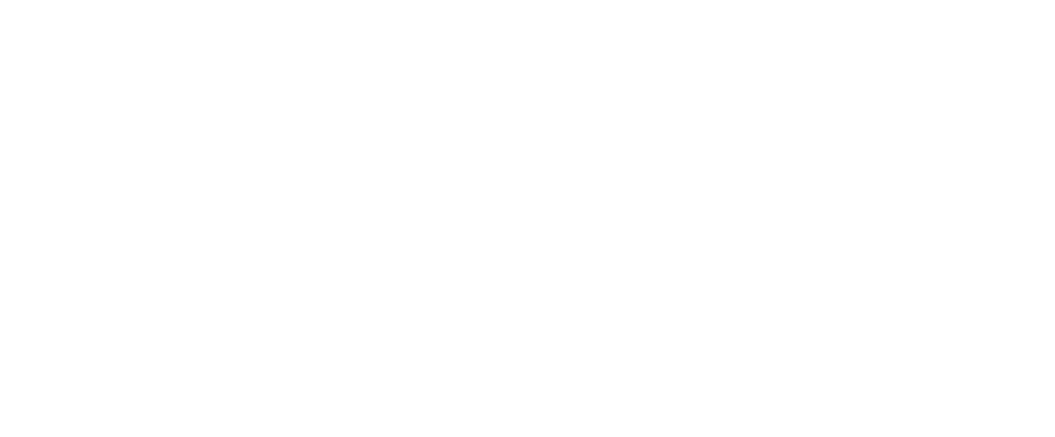
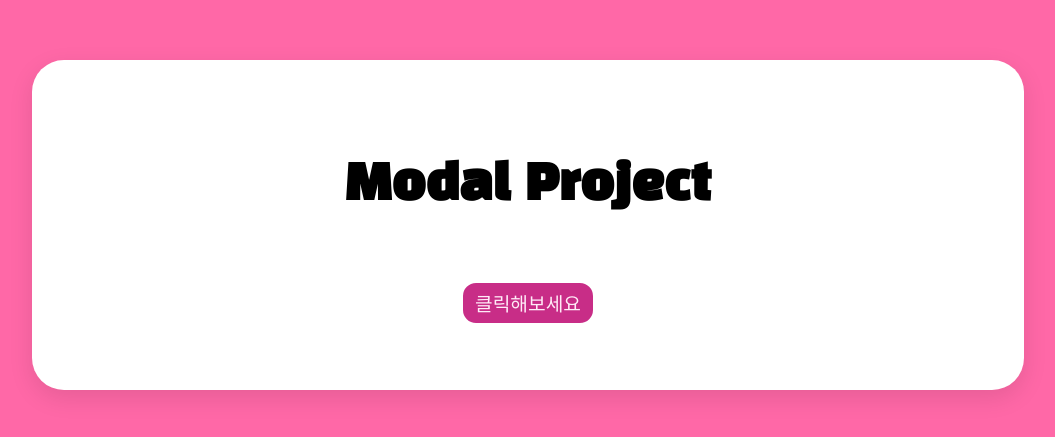
Before and after one commit to odukong/Web_Basic, a React (Create React App) app: page /vanilla/modal in a window 1280 px wide. Shown: the part 175-612 px from the top of the page, without its empty margins (112-1167 px from the left). Built offline with nearby package versions, Linux system fonts and the light colour scheme; a web font is replaced by a local one.

Commit message:
✨ Dev: [VanillaJS] Modal 구현
- visibility를 활용하여 modal-open 버튼 클릭시, modal을 on/off 처리

solves: #3

```diff
--- /dev/null
+++ b/src/pages/VanillaJS/Modal/Modal.js
@@ -0,0 +1,62 @@
+import React, { useEffect } from "react";
+import "./Modal.style.css";
+
+const Modal = () => {
+  useEffect(() => {
+    let openBtn = document.querySelector(".modal-btn");
+    let closeBtn = document.querySelector(".modal-close-btn");
+    let modal = document.querySelector(".modal-overlay");
+
+    openBtn.addEventListener("click", () => {
+      modal.classList.add("modal-open");
+    });
+
+    closeBtn.addEventListener("click", () => {
+      modal.classList.remove("modal-open");
+    });
+
+    return () => {
+      openBtn.removeEventListener("click", () => {
+        modal.classList.add("modal-open");
+      });
+      closeBtn.removeEventListener("click", () => {
+        modal.classList.remove("modal-open");
+      });
+    };
+  }, []);
+  return (
+    <>
+      <div className="modal-bg">
+        <div className="modal-banner">
+          <h1>Modal Project</h1>
+          <button className="btn modal-btn">클릭해보세요</button>
+        </div>
+      </div>
+      <div className="modal-overlay">
+        <div className="modal-container">
+          <img src="/black_cat.ico" alt="cat" />
+          <h3>애옹이다냥</h3>
+          <button className="modal-close-btn">
+            <svg
+              xmlns="http://www.w3.org/2000/svg"
+              width="30"
+              height="30"
+              viewBox="0 0 24 24"
+              fill="none"
+              stroke="currentColor"
+              strokeWidth="2"
+              strokeLinecap="round"
+              strokeLinejoin="round"
+              className="icon icon-tabler icons-tabler-outline icon-tabler-x">
+              <path stroke="none" d="M0 0h24v24H0z" fill="none" />
+              <path d="M18 6l-12 12" />
+              <path d="M6 6l12 12" />
+            </svg>
+          </button>
+        </div>
+      </div>
+    </>
+  );
+};
+
+export default Modal;
--- /dev/null
+++ b/src/pages/VanillaJS/Modal/Modal.style.css
@@ -0,0 +1,104 @@
+/*
+==========
+Modal 초기 화면
+==========
+*/
+.modal-bg {
+  min-height: 100vh;
+  background-color: rgba(255, 52, 137, 0.74);
+  display: grid;
+  place-items: center;
+}
+
+.modal-banner {
+  text-align: center;
+  width: 90vw;
+  max-width: 62rem;
+  padding: 4rem 0;
+  border-radius: 2rem;
+  box-shadow: 0 0.5rem 1.5rem rgb(0, 0, 0, 0.1);
+  background-color: var(--clr-white);
+}
+
+.btn.modal-btn {
+  font-size: 1.2rem;
+  font-family: var(--font-korean-sub);
+  margin-top: 2rem;
+  padding: 0.375rem 0.75rem;
+  border-radius: 1rem;
+  background-color: var(--clr-primary-4);
+  border: 0.2rem solid var(--clr-white);
+  color: var(--clr-primary-10);
+  transition: var(--transition);
+  cursor: pointer;
+}
+
+.btn.modal-btn:hover {
+  background-color: transparent;
+  color: var(--clr-primary-4);
+}
+
+/*
+===========
+open/close modal
+===========
+*/
+
+.modal-overlay {
+  position: fixed;
+  top: 0;
+  left: 0;
+  width: 100%;
+  height: 100%;
+  background: rgba(73, 166, 233, 0.5);
+  display: grid;
+  place-items: center;
+  transition: var(--transition);
+  visibility: hidden;
+  z-index: -10;
+}
+
+.modal-overlay.modal-open {
+  visibility: visible;
+  z-index: 10;
+}
+.modal-container {
+  background: var(--clr-white);
+  border-radius: 1rem;
+  width: 90vw;
+  max-width: 62rem;
+  height: 50vh;
+  max-height: 50rem;
+  text-align: center;
+  display: grid;
+  place-items: center;
+  grid-template-rows: 5rem 0.8fr 1fr;
+  position: relative;
+  font-family: var(--font-korean-sub);
+  font-size: 1.6rem;
+
+  > img {
+    grid-row: 2/3;
+  }
+  > h3 {
+    align-self: flex-start;
+    grid-row: 3/4;
+  }
+}
+
+.modal-close-btn {
+  position: absolute;
+  top: 1rem;
+  right: 1rem;
+  font-size: 2rem;
+  background-color: transparent;
+  border-color: transparent;
+  color: darkred;
+  cursor: pointer;
+  transition: var(--transition);
+}
+
+.modal-close-btn:hover {
+  color: red;
+  transform: scale(1.3);
+}
--- a/src/pages/VanillaJS/page.js
+++ b/src/pages/VanillaJS/page.js
@@ -5,6 +5,7 @@
 import Reviews from "./Reviews/Reviews";
 import Navigation from "./Navigation/Navigation";
 import Sidebar from "./Sidebar/Sidebar";
+import Modal from "./Modal/Modal";
 
 function VanillaPage() {
   const navigate = useNavigate();
@@ -19,6 +20,7 @@
       <button onClick={() => navigate("../reviews")}>Reviews</button>
       <button onClick={() => navigate("../navigation")}>Navigation</button>
       <button onClick={() => navigate("../sidebar")}>Sidebar</button>
+      <button onClick={() => navigate("../modal")}>Modal</button>
     </>
   );
 }
@@ -32,6 +34,7 @@
       <Route path="reviews/*" element={<Reviews />} />
       <Route path="navigation/*" element={<Navigation />} />
       <Route path="sidebar/*" element={<Sidebar />} />
+      <Route path="modal/*" element={<Modal />} />
     </Routes>
   );
 }
```
